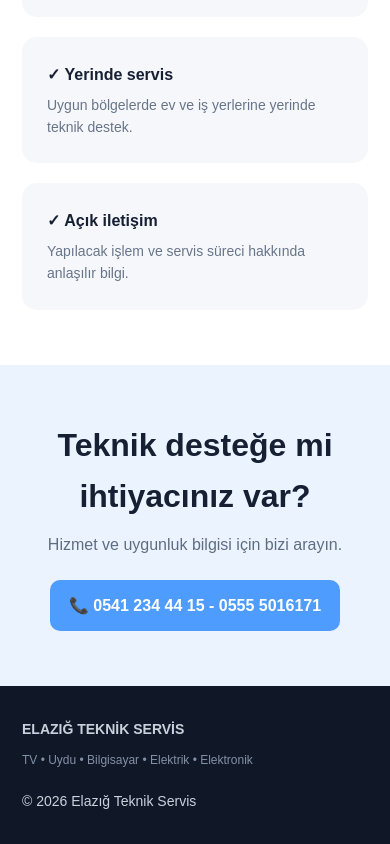
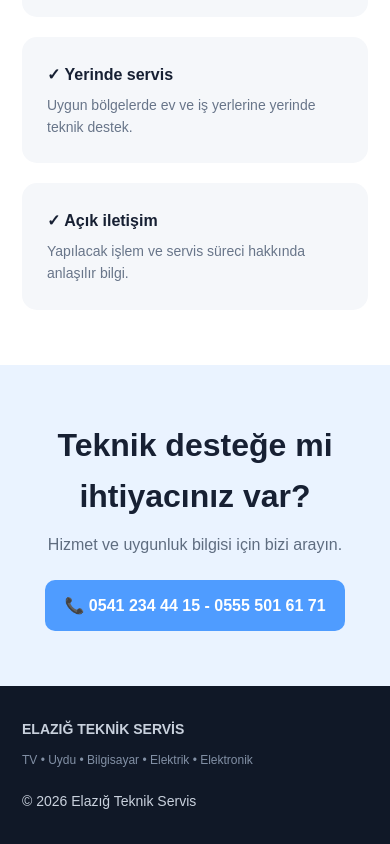
Before and after one commit to Marlboro71/Elaz-Teknik-Servis, a plain HTML site: page index.html in a window 390 px wide. Shown: the part 2690-3534 px from the top of the page. Drawn offline with Linux system fonts and the light colour scheme.

Commit message:
Fix phone number formatting in index.html

```diff
--- a/index.html
+++ b/index.html
@@ -69,7 +69,7 @@ footer{background:#101827;color:#c9d1dd;padding:32px 0}.footer-flex{display:flex
 </div></div></section>
 
 <section class="cta" id="iletisim"><div class="wrap"><h2>Teknik desteğe mi ihtiyacınız var?</h2><p>Hizmet ve uygunluk bilgisi için bizi arayın.</p>
-<a class="btn primary" href="tel:05412344415">📞 0541 234 44 15 - 0555 5016171</a></div></section>
+<a class="btn primary" href="tel:05412344415">📞 0541 234 44 15 - 0555 501 61 71</a></div></section>
 </main>
 
 <footer><div class="wrap footer-flex"><div><strong>ELAZIĞ TEKNİK SERVİS</strong><div class="small">TV • Uydu • Bilgisayar • Elektrik • Elektronik</div></div><div>© 2026 Elazığ Teknik Servis</div></div></footer>
```
